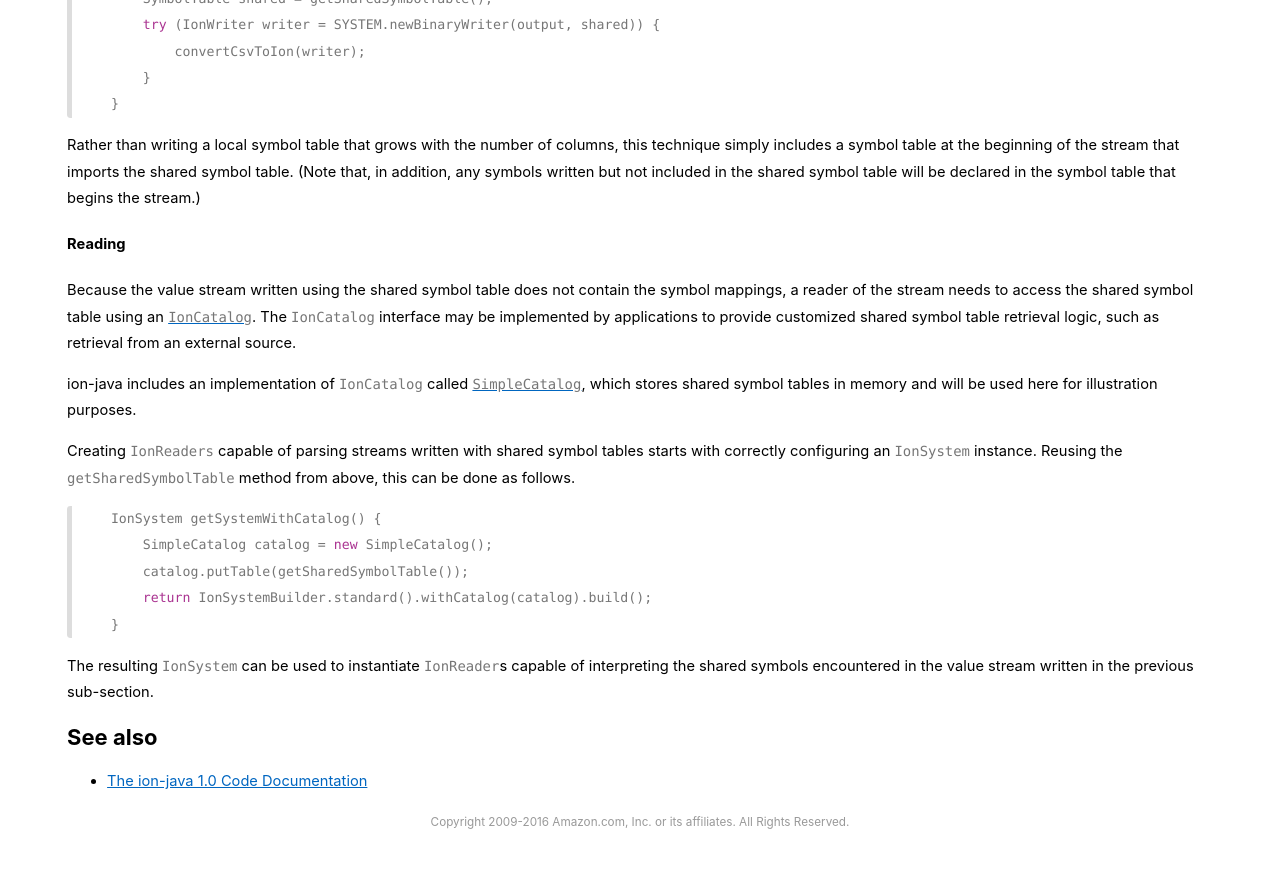
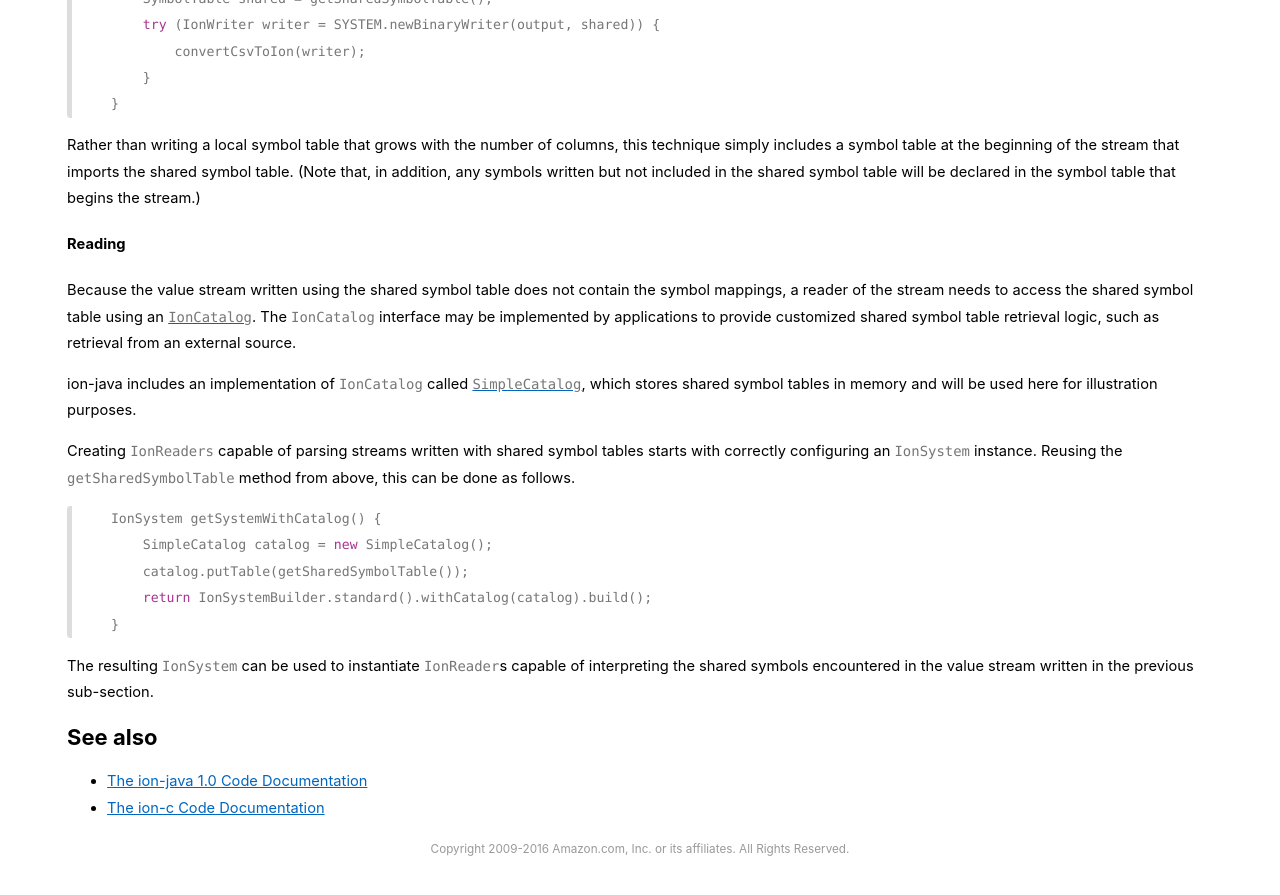
Before and after one commit to amazon-ion/ion-docs, a Jekyll site: the page built from cookbook.md, in a window 1280 px wide and 900 px high, scrolled down 10675 px. Shown: the top 895 px of the window. Built offline with Jekyll 4.4.1, drawn with Linux system fonts in a browser that asks for light colours; before the commit the page ends 11549 px from its top, so only the background shows below that.

Commit message:
Adding link to IonC documentation

```diff
--- a/cookbook.md
+++ b/cookbook.md
@@ -620,6 +620,7 @@ previous sub-section.
 ## See also
 
   * [The ion-java 1.0 Code Documentation][2]
+  * [The ion-c Code Documentation][14]
 
 <!-- References -->
 [1]: https://github.com/amznlabs/ion-java
```
Also changed, not shown: other parts of cookbook.md (+1 -0 lines).
